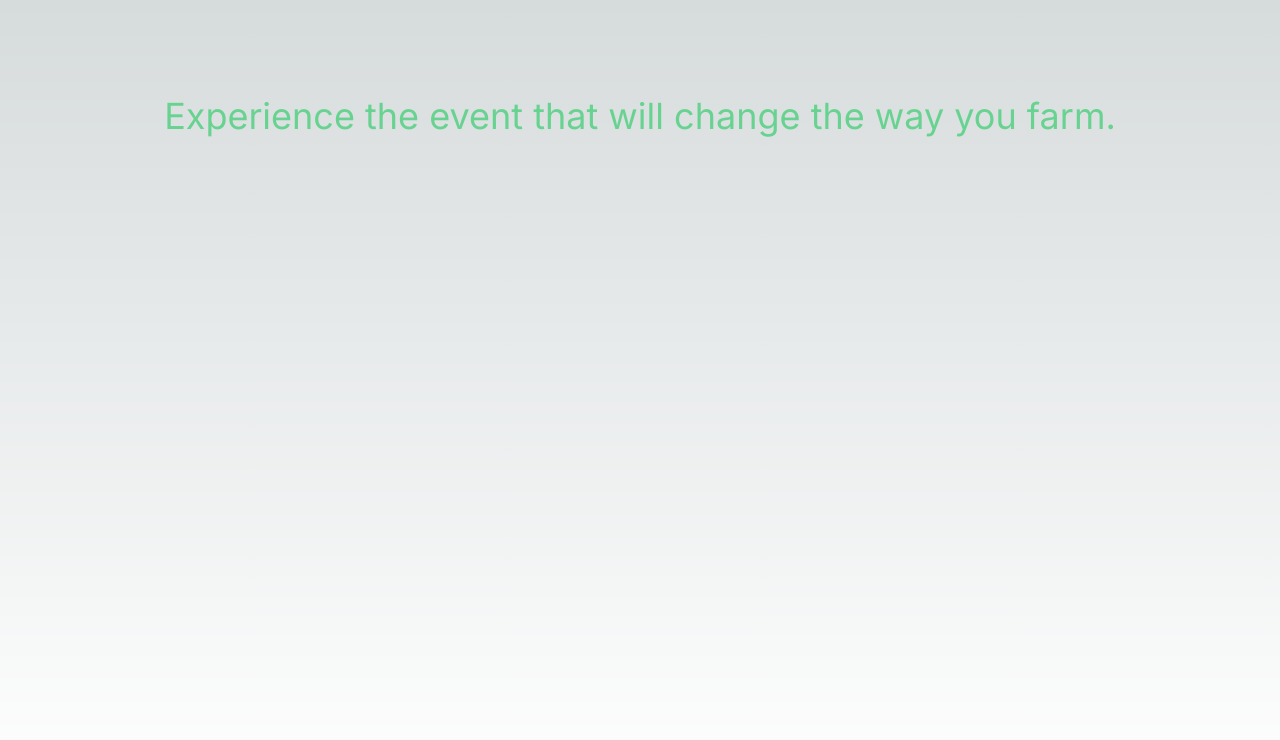
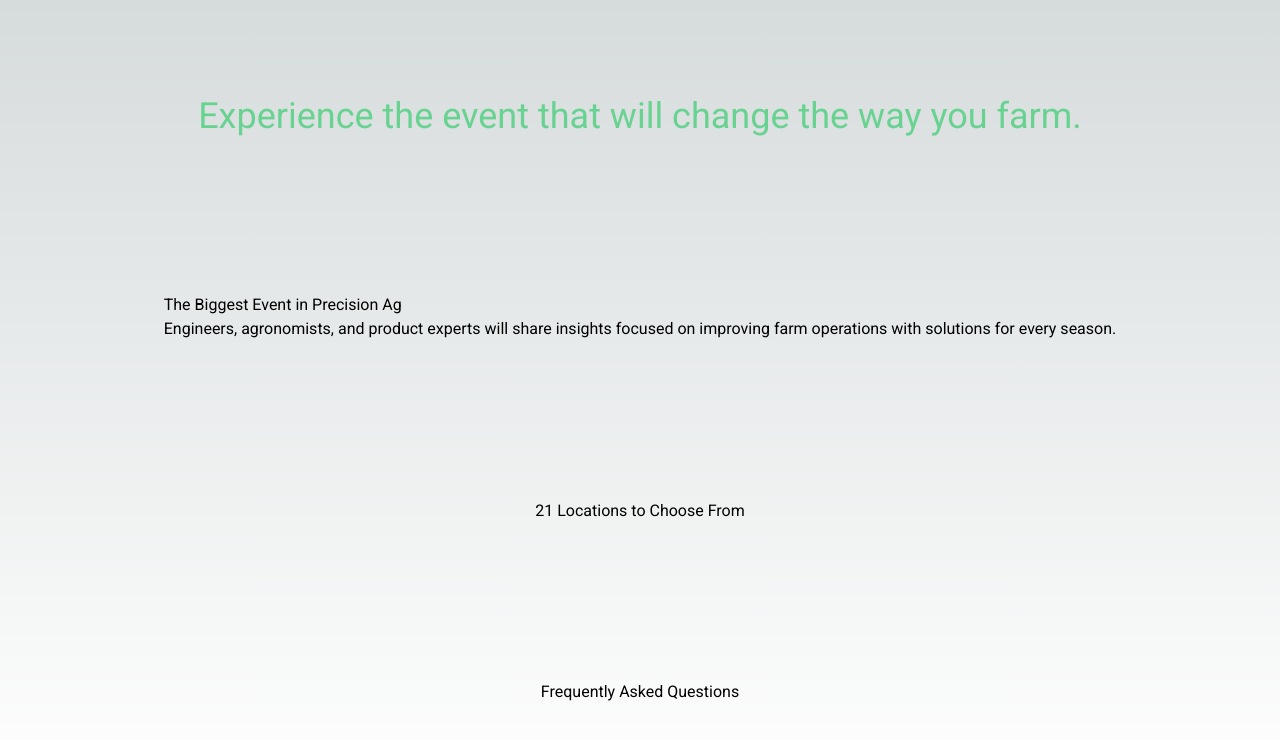
Before and after one commit to andrewgilliland/winter-conference-2024, a Next.js app: page / in a window 1280 px wide. Shown: the top 740 px of the page. Built offline with nearby package versions, Linux system fonts and the light colour scheme.

Commit message:
feat: updates typography for tw

```diff
--- a/src/app/layout.tsx
+++ b/src/app/layout.tsx
@@ -1,22 +1,33 @@
-import type { Metadata } from 'next'
-import { Inter } from 'next/font/google'
-import './globals.css'
+import type { Metadata } from "next";
+import { Montserrat, Roboto } from "next/font/google";
+import "./globals.css";
 
-const inter = Inter({ subsets: ['latin'] })
+const montserrat = Montserrat({
+  subsets: ["latin"],
+  variable: "--font-montserrat",
+});
+
+const roboto = Roboto({
+  subsets: ["latin"],
+  variable: "--font-roboto",
+  weight: ["100", "300", "400", "500", "700", "900"],
+});
 
 export const metadata: Metadata = {
-  title: 'Create Next App',
-  description: 'Generated by create next app',
-}
+  title: "Create Next App",
+  description: "Generated by create next app",
+};
 
 export default function RootLayout({
   children,
 }: {
-  children: React.ReactNode
+  children: React.ReactNode;
 }) {
   return (
     <html lang="en">
-      <body className={inter.className}>{children}</body>
+      <body className={`${montserrat.className} ${roboto.className}`}>
+        {children}
+      </body>
     </html>
-  )
+  );
 }
--- a/src/app/page.tsx
+++ b/src/app/page.tsx
@@ -3,9 +3,25 @@ import Image from "next/image";
 export default function Home() {
   return (
     <main className="flex min-h-screen flex-col items-center justify-between p-24">
-      <h2 className="text-green-300 text-4xl ">
-        Experience the event that will change the way you farm.
-      </h2>
+      <section>
+        <h2 className="font-montserrat text-green-300 text-4xl">
+          Experience the event that will change the way you farm.
+        </h2>
+      </section>
+      <section>
+        <h2>The Biggest Event in Precision Ag</h2>
+
+        <p className="font-roboto">
+          Engineers, agronomists, and product experts will share insights
+          focused on improving farm operations with solutions for every season.
+        </p>
+      </section>
+      <section>
+        <h2>21 Locations to Choose From</h2>
+      </section>
+      <section>
+        <h2>Frequently Asked Questions</h2>
+      </section>
     </main>
   );
 }
--- a/tailwind.config.ts
+++ b/tailwind.config.ts
@@ -8,6 +8,10 @@ const config: Config = {
   ],
   theme: {
     extend: {
+      fontFamily: {
+        montserrat: ["var(--font-montserrat)"],
+        roboto: ["var(--font-roboto)"],
+      },
       backgroundImage: {
         "gradient-radial": "radial-gradient(var(--tw-gradient-stops))",
         "gradient-conic":
```
